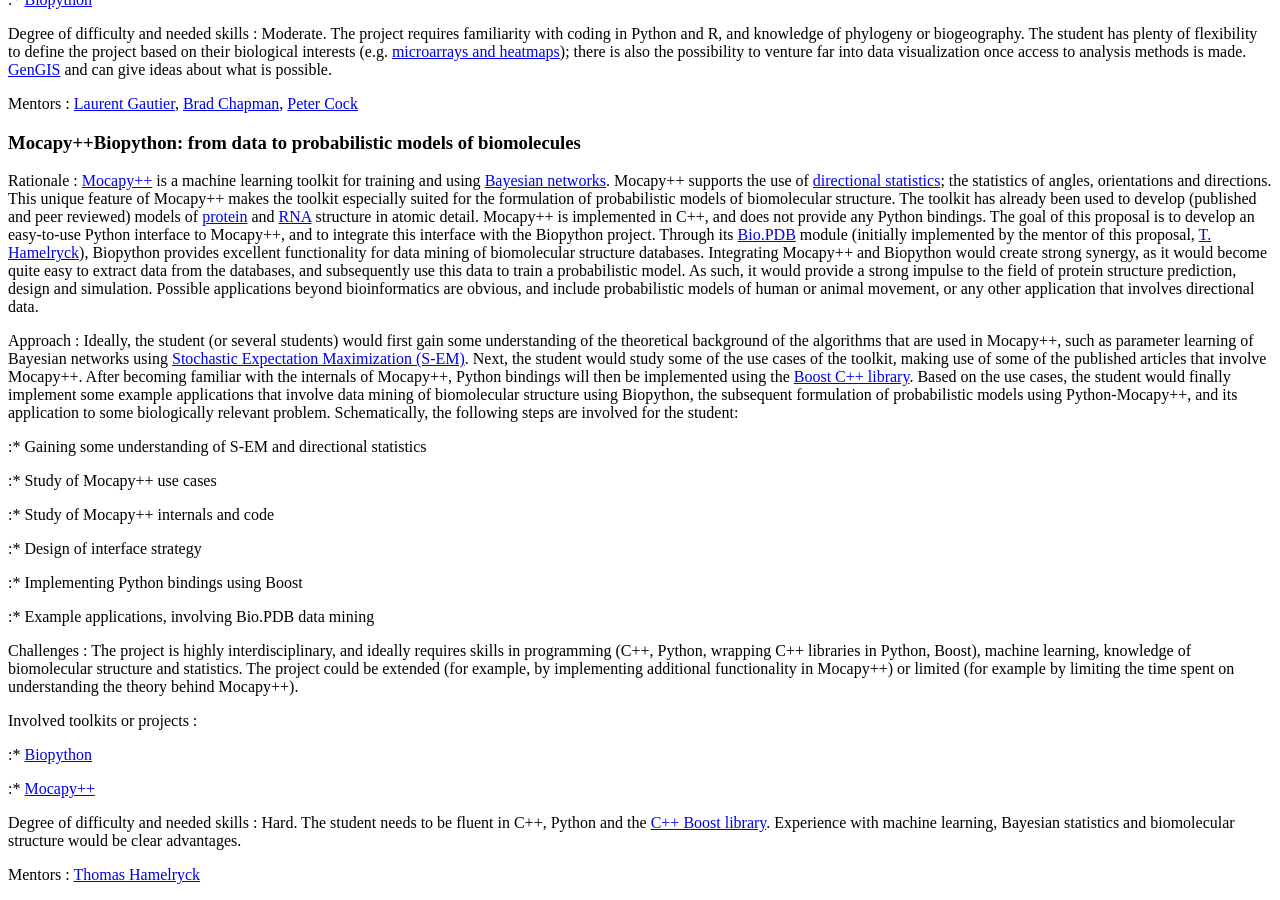
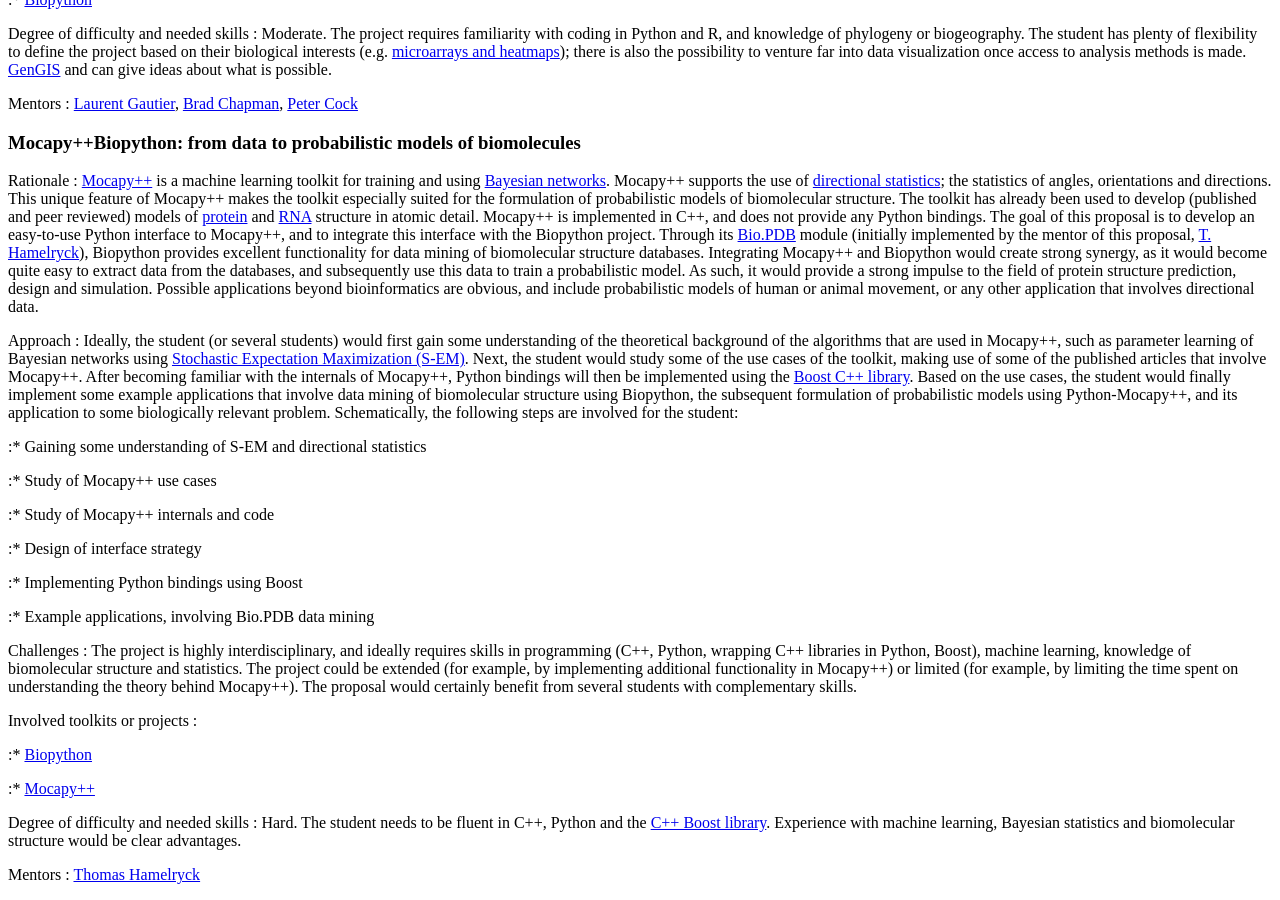
Before and after one commit to biopython/biopython.github.io, a Jekyll site: the page built from wiki/Google_Summer_of_Code.md, in a window 1280 px wide and 900 px high, scrolled down 1514 px. Built offline with Jekyll 4.4.1, drawn with Linux system fonts in a browser that asks for light colours.

Commit message:
/* Mocapy++Biopython: from data to probabilistic models of biomolecules */

```diff
--- a/wiki/Google_Summer_of_Code.md
+++ b/wiki/Google_Summer_of_Code.md
@@ -142,7 +142,7 @@ Approach : Ideally, the student (or several students) would first gain some unde
 
 :\* Example applications, involving Bio.PDB data mining
 
-Challenges : The project is highly interdisciplinary, and ideally requires skills in programming (C++, Python, wrapping C++ libraries in Python, Boost), machine learning, knowledge of biomolecular structure and statistics. The project could be extended (for example, by implementing additional functionality in Mocapy++) or limited (for example by limiting the time spent on understanding the theory behind Mocapy++).
+Challenges : The project is highly interdisciplinary, and ideally requires skills in programming (C++, Python, wrapping C++ libraries in Python, Boost), machine learning, knowledge of biomolecular structure and statistics. The project could be extended (for example, by implementing additional functionality in Mocapy++) or limited (for example, by limiting the time spent on understanding the theory behind Mocapy++). The proposal would certainly benefit from several students with complementary skills.
 
 <!-- -->
 
```
Also changed, not shown: 1 other file.
